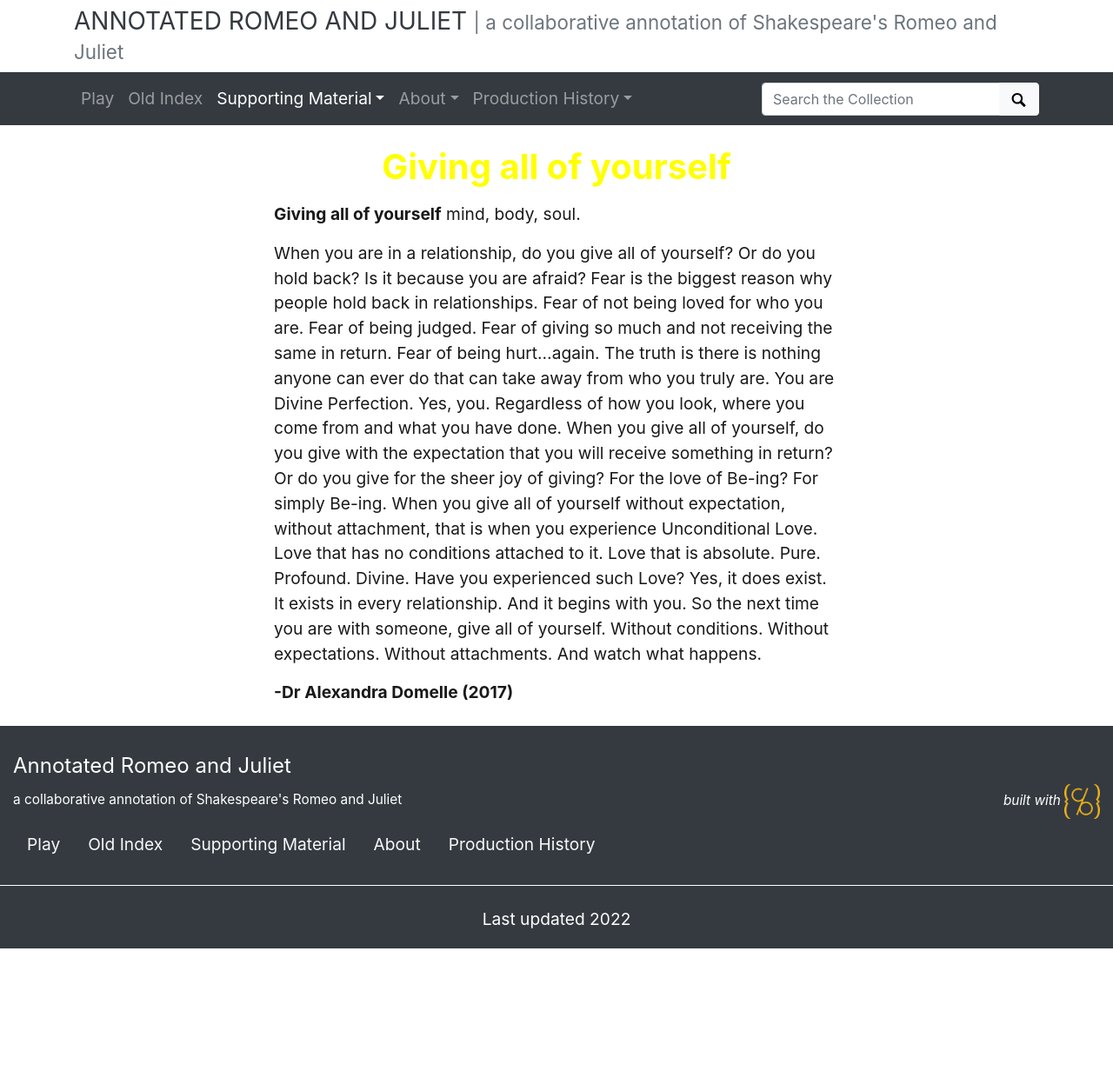
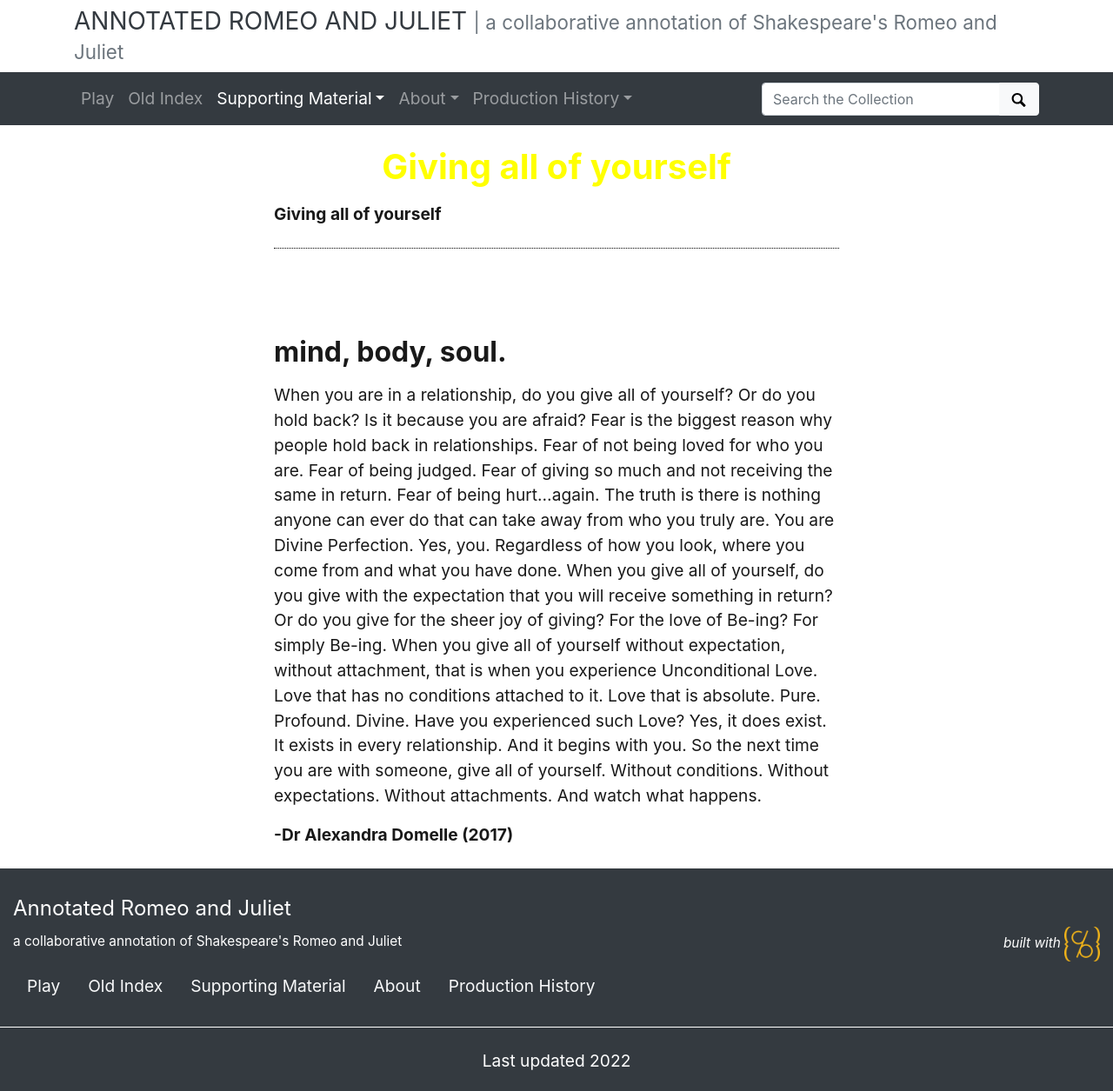
Before and after one commit to thecdil/romeoandjuliet, a Jekyll site: the page built from pages/Giving all of yourself.md, in a window 1280 px wide. Shown: the whole page at 87% size. Built offline with Jekyll 4.4.1, drawn with Linux system fonts in a browser that asks for light colours; before the commit the page ends 1091 px from its top, so only the background shows below that.

```diff
--- a/pages/Giving all of yourself.md
+++ b/pages/Giving all of yourself.md
@@ -6,7 +6,7 @@ permalink: /Givingallofyourself.html
 # **<center><font color="yellow">Giving all of yourself</font></center>**
 
 **Giving all of yourself**
-mind, body, soul.
+## mind, body, soul.
 
 
 When you are in a relationship, do you give all of yourself?
```
